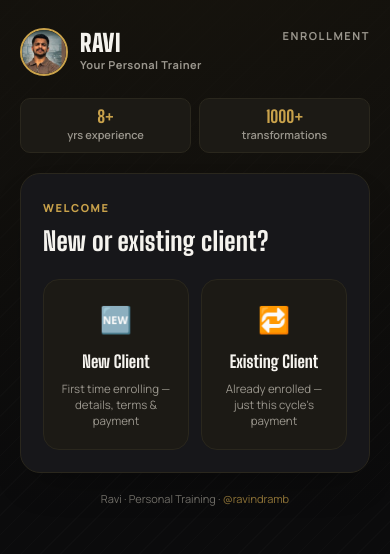
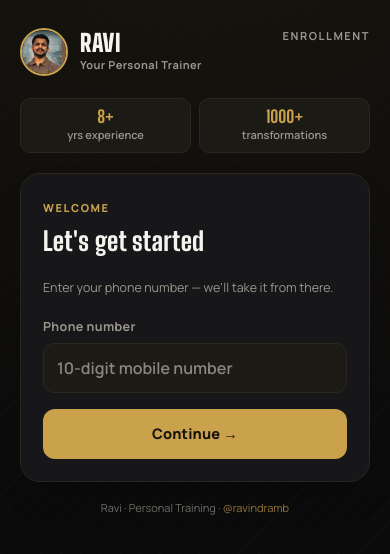
Before and after one commit to SRINIDHI-VS/ravinddra-fitness, a Next.js app: page / in a window 390 px wide. Shown: the top 554 px of the page. Built offline with nearby package versions, Linux system fonts and the light colour scheme.

Commit message:
Auto-detect New vs Existing client by phone lookup instead of asking them to choose

```diff
--- /dev/null
+++ b/app/api/lookup-client/route.js
@@ -0,0 +1,64 @@
+import { isValidPhone } from "@/app/lib/validators";
+
+const SUPABASE_URL = process.env.NEXT_PUBLIC_SUPABASE_URL;
+
+function json(status, body) {
+  return Response.json(body, { status });
+}
+
+export async function GET(req) {
+  const serviceKey = process.env.SUPABASE_SERVICE_ROLE_KEY;
+  if (!serviceKey) {
+    console.error("SUPABASE_SERVICE_ROLE_KEY is not set in this project's environment variables.");
+    return json(500, { code: "server_not_configured" });
+  }
+
+  const phone = (new URL(req.url).searchParams.get("phone") || "").trim();
+  if (!isValidPhone(phone)) {
+    return json(400, { code: "invalid_phone" });
+  }
+
+  const headers = {
+    apikey: serviceKey,
+    Authorization: "Bearer " + serviceKey,
+  };
+
+  let clientRes;
+  try {
+    clientRes = await fetch(
+      SUPABASE_URL + "/rest/v1/clients?phone=eq." + encodeURIComponent(phone) + "&select=id&limit=1",
+      { headers }
+    );
+  } catch (err) {
+    console.error("lookup-client (clients) request failed:", err);
+    return json(502, { code: "network_error" });
+  }
+  if (!clientRes.ok) {
+    console.error("lookup-client (clients) query rejected:", clientRes.status, await clientRes.text());
+    return json(502, { code: "lookup_failed" });
+  }
+  const clients = await clientRes.json();
+  if (clients.length === 0) {
+    return json(200, { clientType: "New" });
+  }
+
+  // Step 2: do they have a payment where they actually agreed to the terms?
+  const clientId = clients[0].id;
+  let paymentRes;
+  try {
+    paymentRes = await fetch(
+      SUPABASE_URL + "/rest/v1/payments?client_id=eq." + encodeURIComponent(clientId) +
+        "&tc_agreed_at=not.is.null&select=id&limit=1",
+      { headers }
+    );
+  } catch (err) {
+    console.error("lookup-client (payments) request failed:", err);
+    return json(502, { code: "network_error" });
+  }
+  if (!paymentRes.ok) {
+    console.error("lookup-client (payments) query rejected:", paymentRes.status, await paymentRes.text());
+    return json(502, { code: "lookup_failed" });
+  }
+  const payments = await paymentRes.json();
+  return json(200, { clientType: payments.length > 0 ? "Existing" : "New" });
+}
--- a/app/components/enroll/EnrollForm.jsx
+++ b/app/components/enroll/EnrollForm.jsx
@@ -36,6 +36,15 @@ const ERROR_MESSAGES = {
   server_not_configured: "Something's wrong on our end — please message Ravi directly on WhatsApp instead.",
 };
 
+const PHONE_CHECK_ERROR_MESSAGES = {
+  invalid_phone: "That phone number doesn't look right — please re-check it.",
+  server_not_configured: "Something's wrong on our end — please message Ravi directly on WhatsApp instead.",
+};
+
+function phoneCheckErrorMessageFor(code) {
+  return PHONE_CHECK_ERROR_MESSAGES[code] || "Couldn't check your number — check your internet connection and try again.";
+}
+
 function errorMessageFor(code) {
   return ERROR_MESSAGES[code] || "Couldn't submit — check your internet connection and try again. If it keeps failing, message Ravi directly on WhatsApp.";
 }
@@ -71,8 +80,13 @@ export default function EnrollForm() {
   const [submitting, setSubmitting] = useState(false);
   const [submitErrorCode, setSubmitErrorCode] = useState(null);
 
+  // Phone-first lookup — this is what decides New vs Existing now, instead
+  // of asking the visitor to pick.
+  const [checkingPhone, setCheckingPhone] = useState(false);
+  const [phoneCheckErrorCode, setPhoneCheckErrorCode] = useState(null);
+
   const path = clientType ? PATHS[clientType] : null;
-  const stepKey = done ? "done" : !clientType ? "choice" : path.steps[posInPath];
+  const stepKey = done ? "done" : !clientType ? "phone" : path.steps[posInPath];
 
   function touch(field) {
     setTouched((t) => ({ ...t, [field]: true }));
@@ -83,17 +97,34 @@ export default function EnrollForm() {
     setAnimKey((k) => k + 1);
   }
 
-  function chooseType(type) {
-    setClientType(type);
-    setPosInPath(0);
-    setAnimKey((k) => k + 1);
-  }
-
   function back() {
     if (posInPath === 0) {
       setClientType(null);
+      setPhoneCheckErrorCode(null);
     } else {
       goTo(posInPath - 1);
+    }
+  }
+
+  async function checkPhoneAndContinue() {
+    touch("phone");
+    if (!isValidPhone(phone)) return;
+    setCheckingPhone(true);
+    setPhoneCheckErrorCode(null);
+    const cleanPhone = phone.trim();
+    try {
+      const res = await fetch("/api/lookup-client?phone=" + encodeURIComponent(cleanPhone));
+      const body = await res.json().catch(() => ({}));
+      if (!res.ok) throw new Error(body?.code || "network_error");
+      const type = body.clientType === "Existing" ? "Existing" : "New";
+      if (type === "Existing") setPhoneEx(cleanPhone);
+      setClientType(type);
+      setPosInPath(0);
+      setAnimKey((k) => k + 1);
+    } catch (err) {
+      setPhoneCheckErrorCode(err?.message || "network_error");
+    } finally {
+      setCheckingPhone(false);
     }
   }
 
@@ -251,21 +282,36 @@ export default function EnrollForm() {
       {path && stepKey !== "done" && <Rail labels={path.labels} posInPath={posInPath} />}
 
       <div className="card">
-        <div key={animKey} className={stepKey === "choice" || stepKey === "done" ? "step active" : "step active slide-in"}>
-          {stepKey === "choice" && (
+        <div key={animKey} className={stepKey === "phone" || stepKey === "done" ? "step active" : "step active slide-in"}>
+          {stepKey === "phone" && (
             <>
               <p className="step-eyebrow">Welcome</p>
-              <h2 className="step-title display">New or existing client?</h2>
-              <div className="choice-grid">
-                <button type="button" className="choice-card" onClick={() => chooseType("New")}>
-                  <div className="choice-icon">🆕</div>
-                  <div className="choice-title">New Client</div>
-                  <div className="choice-sub">First time enrolling — details, terms &amp; payment</div>
-                </button>
-                <button type="button" className="choice-card" onClick={() => chooseType("Existing")}>
-                  <div className="choice-icon">🔁</div>
-                  <div className="choice-title">Existing Client</div>
-                  <div className="choice-sub">Already enrolled — just this cycle&apos;s payment</div>
+              <h2 className="step-title display">Let&apos;s get started</h2>
+              <p className="amount-note">Enter your phone number — we&apos;ll take it from there.</p>
+              <div className={"field" + (touched.phone && !isValidPhone(phone) ? " error" : "")}>
+                <label htmlFor="clientPhone0">Phone number</label>
+                <input
+                  id="clientPhone0"
+                  type="tel"
+                  autoComplete="tel"
+                  inputMode="tel"
+                  placeholder="10-digit mobile number"
+                  value={phone}
+                  onChange={(e) => setPhone(e.target.value)}
+                  onBlur={() => touch("phone")}
+                  onKeyDown={(e) => { if (e.key === "Enter") { e.preventDefault(); checkPhoneAndContinue(); } }}
+                />
+                <p className="error-msg">Enter a valid 10-digit Indian mobile number.</p>
+              </div>
+              {phoneCheckErrorCode && (
+                <p className="submit-error-msg show">
+                  {phoneCheckErrorMessageFor(phoneCheckErrorCode)}{" "}
+                  <a className="submit-error-wa" href={whatsappLink("Hi Ravi, I'm having trouble starting my enrollment on the website.")} target="_blank" rel="noopener">Message Ravi on WhatsApp →</a>
+                </p>
+              )}
+              <div className="actions">
+                <button type="button" className="btn btn-primary" disabled={checkingPhone} onClick={checkPhoneAndContinue}>
+                  {checkingPhone ? "Checking…" : "Continue →"}
                 </button>
               </div>
             </>
@@ -327,19 +373,18 @@ export default function EnrollForm() {
           {stepKey === "identify" && (
             <>
               <p className="step-eyebrow">Step {posInPath + 1} of {path.steps.length}</p>
-              <h2 className="step-title display">Confirm It&apos;s You</h2>
+              <h2 className="step-title display">Welcome Back</h2>
+              <div className="field">
+                <label htmlFor="clientPhoneExDisplay">Phone number</label>
+                <input id="clientPhoneExDisplay" type="tel" value={phoneEx} disabled readOnly />
+              </div>
               <div className={"field" + (touched.nameEx && !isValidName(nameEx) ? " error" : "")}>
                 <label htmlFor="clientNameEx">Full name</label>
                 <input id="clientNameEx" type="text" autoComplete="name" value={nameEx} onChange={(e) => setNameEx(e.target.value)} onBlur={() => touch("nameEx")} />
                 <p className="error-msg">Enter your full name (at least 2 letters).</p>
               </div>
-              <div className={"field" + (touched.phoneEx && !isValidPhone(phoneEx) ? " error" : "")}>
-                <label htmlFor="clientPhoneEx">Phone number</label>
-                <input id="clientPhoneEx" type="tel" autoComplete="tel" inputMode="tel" placeholder="The number Ravi has on file" value={phoneEx} onChange={(e) => setPhoneEx(e.target.value)} onBlur={() => touch("phoneEx")} />
-                <p className="error-msg">Enter a valid 10-digit Indian mobile number.</p>
-              </div>
               <div className="actions">
-                <button type="button" className="btn btn-ghost" onClick={back}>← Back</button>
+                <button type="button" className="btn btn-ghost" onClick={back}>← Not you? Go back</button>
                 <button type="button" className="btn btn-primary" onClick={next}>Continue to Payment →</button>
               </div>
             </>
--- a/app/globals.css
+++ b/app/globals.css
@@ -106,18 +106,11 @@ a { color: inherit; text-decoration: none; }
 .step-eyebrow { font-size: 11px; font-weight: 800; letter-spacing: 0.14em; text-transform: uppercase; color: var(--gold); margin: 0 0 6px; }
 .step-title { font-size: 26px; margin: 0 0 18px; }
 
-.choice-grid { display: grid; grid-template-columns: 1fr 1fr; gap: 12px; }
-.choice-card { background: var(--surface-raised); border: 1.5px solid var(--border); border-radius: 16px; padding: 20px 14px; text-align: center; cursor: pointer; font: inherit; color: var(--text); transition: border-color 0.15s, transform 0.12s; }
-.choice-card:hover { border-color: var(--gold); }
-.choice-card:active { transform: scale(0.97); }
-.choice-icon { font-size: 26px; margin-bottom: 10px; }
-.choice-title { font-family: "Big Shoulders Display", sans-serif; font-weight: 800; font-size: 17px; margin-bottom: 6px; }
-.choice-sub { font-size: 11.5px; color: var(--text-muted); line-height: 1.4; }
-
 .field { margin-bottom: 16px; }
 .field label { display: block; font-size: 12.5px; font-weight: 700; letter-spacing: 0.03em; color: var(--text-muted); margin-bottom: 6px; }
 .field input, .field select { width: 100%; background: var(--surface-raised); border: 1px solid var(--border); color: var(--text); font: inherit; font-weight: 600; padding: 12px 13px; border-radius: 11px; transition: border-color 0.15s; }
 .field input:focus, .field select:focus { border-color: var(--gold); }
+.field input:disabled { opacity: 0.7; cursor: default; }
 .field .error-msg { display: none; font-size: 11.5px; font-weight: 700; color: var(--danger); margin-top: 6px; }
 .field.error input { border-color: var(--danger); }
 .field.error .error-msg { display: block; }
```
